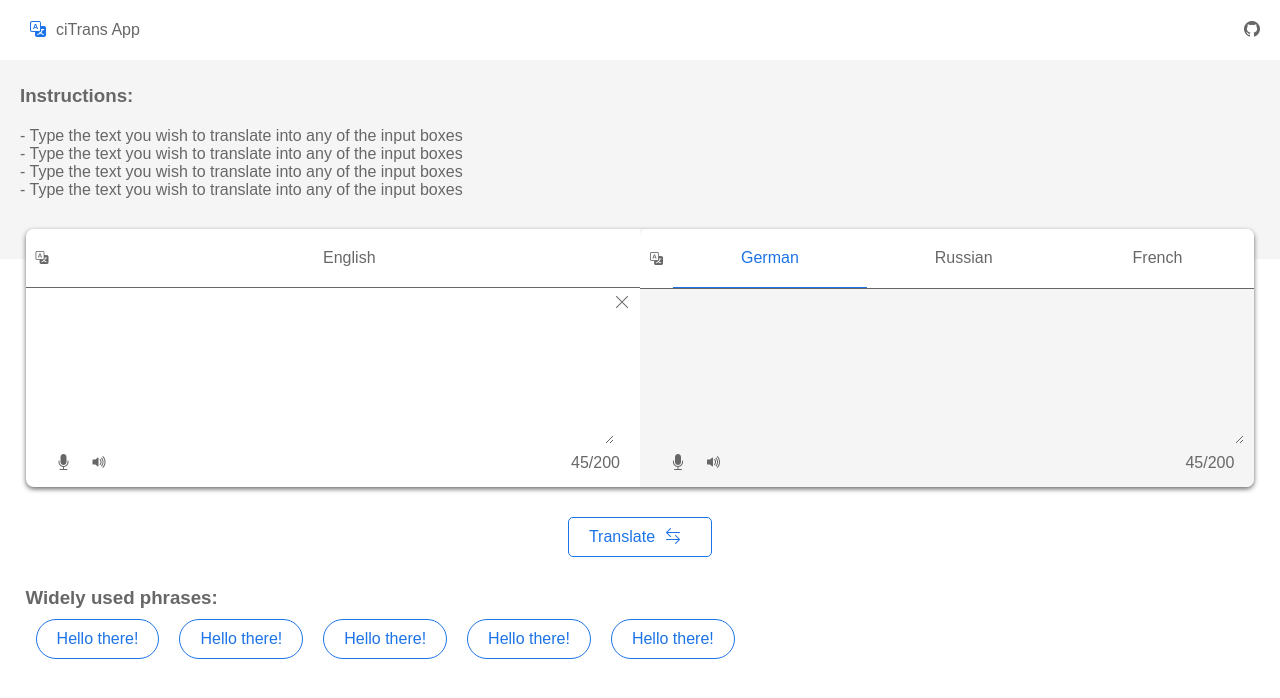
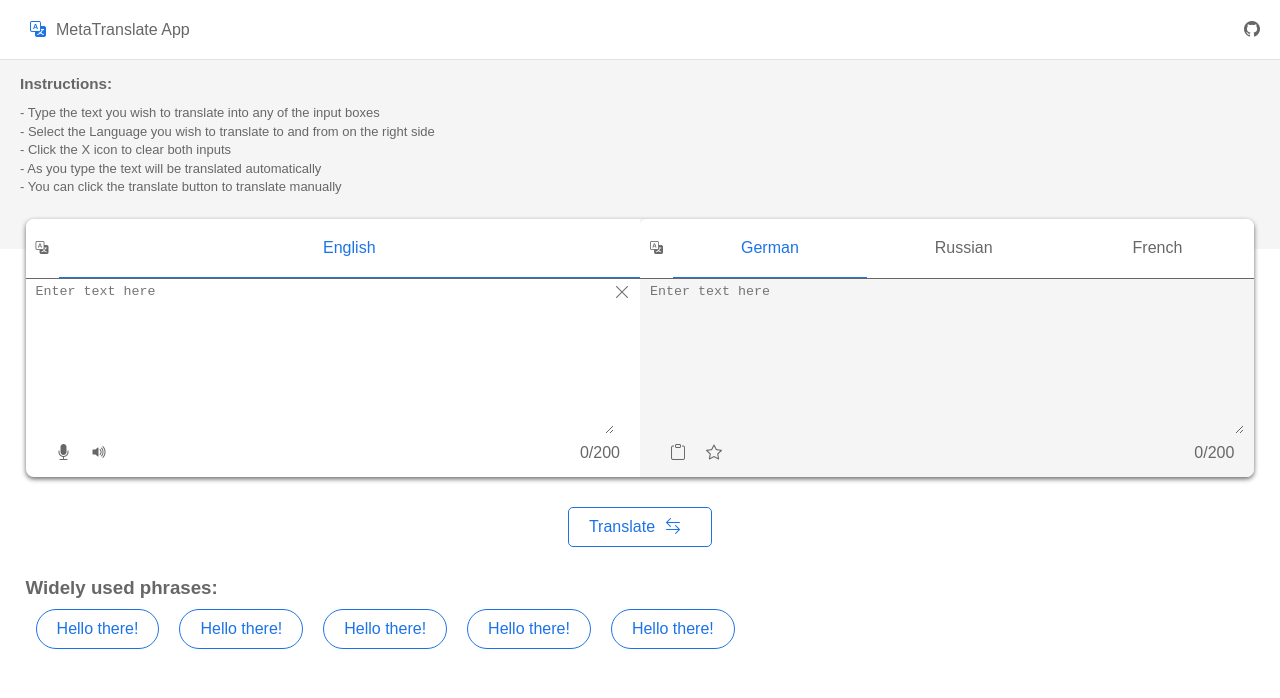
Before and after one commit to cipher-tech/react_translator, a React (Create React App) app: page / in a window 1280 px wide. Shown: the top 698 px of the page. Built offline with nearby package versions, Linux system fonts and the light colour scheme.

Commit message:
added loader indicator, tooltip and updated instructions

```diff
--- a/package.json
+++ b/package.json
@@ -15,6 +15,7 @@
     "react": "^18.2.0",
     "react-dom": "^18.2.0",
     "react-scripts": "5.0.1",
+    "react-tooltip": "^4.2.21",
     "styled-components": "^5.3.5",
     "typescript": "^4.7.4",
     "web-vitals": "^2.1.4"
--- a/src/components/index.tsx
+++ b/src/components/index.tsx
@@ -2,3 +2,4 @@ export { NavBar } from "./navbar/navbar";
 export { Instructions } from "./instructions/instructions";
 export { TranslationElement } from "./translation/translationElement";
 export { Button } from "./button/button";
+export { Spinner } from "./spinner/spinner";
--- a/src/components/instructions/instructions.tsx
+++ b/src/components/instructions/instructions.tsx
@@ -3,12 +3,13 @@ import styled from "styled-components";
 const Container = styled.div`
     background: ${(props) => props.theme.colors.colorGrey2};
     width: 100%;
-    padding: 1.5rem 2rem;
+    padding: .5rem 2rem;
     padding-bottom: 5rem;
     display: flex;
     flex-direction: column;
     justify-content: space-between;
     align-content: flex-start;
+    font-size: ${ (props) => props.theme.font.size.xxxxSmall };
     .instructions {
         &-header {
             padding: 1rem 0;
@@ -16,7 +17,8 @@ const Container = styled.div`
             display: flex;
         }
         &-text {
-            padding: 1rem 0;
+            padding: .2rem 0;
+            line-height: 1.85rem;
             color: ${(props) => props.theme.colors.colorLight};
             display: flex;
         }
@@ -25,14 +27,15 @@ const Container = styled.div`
 `;
 export const Instructions = () => {
     return <Container className="instructions">
-        <h3 className="instructions-header">
+        <h3 className="instructions-header" data-tip="Instructions">
             Instructions:
         </h3>
-        <p className="instructions-text">
+        <p className="instructions-text" data-tip="Instructions">
             - Type the text you wish to translate into any of the input boxes <br />
-            - Type the text you wish to translate into any of the input boxes <br />
-            - Type the text you wish to translate into any of the input boxes <br />
-            - Type the text you wish to translate into any of the input boxes
+            - Select the Language you wish to translate to and from on the right side<br />
+            - Click the X icon to clear both inputs <br />
+            - As you type the text will be translated automatically <br />
+            - You can click the translate button to translate manually
         </p>
     </Container>;
 };
--- a/src/components/navbar/navbar.tsx
+++ b/src/components/navbar/navbar.tsx
@@ -10,6 +10,8 @@ const Nav = styled.nav`
     justify-content: space-between;
     align-content: center;
     align-items: center;
+    border-bottom: 1px solid rgba(0,0,0,.12);
+    background-color: rgba(255,255,255,1);
     a {
         cursor: pointer;
     }
@@ -39,7 +41,7 @@ export const NavBar = () => {
             <div className="nav-icon">
                 <i className="bi bi-translate nav-icon__logo"></i>
                 <a className="nav-icon__text" href="/">
-                    ciTrans App
+                    MetaTranslate App
                 </a>
             </div>
             <p className="nav-greeting">
--- /dev/null
+++ b/src/components/spinner/spinner.tsx
@@ -0,0 +1,24 @@
+import styled, { keyframes } from "styled-components";
+
+const Spin = keyframes`
+from{
+    transform: rotate(0deg);
+}
+to{
+    transform: rotate(360deg);
+}
+`
+const Loader = styled.div`
+    display: flex;
+    place-content: center;
+    padding: 0rem 1rem;
+    place-items: center ;
+    transition: all 1s linear;
+    animation: ${ Spin } 1s linear infinite;;
+`
+
+export const Spinner = () => {
+  return (
+    <Loader><i className="bi bi-arrow-counterclockwise"></i></Loader>
+  )
+}
--- a/src/components/translation/header.tsx
+++ b/src/components/translation/header.tsx
@@ -4,7 +4,6 @@ import { TranslatorContext } from "../../context";
 import { inputPosition, languagePosition } from "../../context/translatorContext";
 
 const Container = styled.div`
-
             background: ${ (props) => props.theme.colors.colorWhite };
             width: 100%;
             display: flex;
@@ -41,8 +40,8 @@ const Container = styled.div`
                             display: flex;
                             justify-content: center;
                             &:hover {
-                                color: ${ (props) =>
-        props.theme.colors.colorTextDark2 };
+                                color: ${ (props) => props.theme.colors.colorPrimary };
+                                background: ${ (props) => props.theme.colors.colorPrimaryLight };
                             }
                         }
                     }
@@ -69,7 +68,7 @@ const Header = ({ position, languagePosition }: IProps) => {
     return (
         <Container className="main">
             <span className="main-selected">
-            <i className="bi bi-translate nav-icon__logo"></i>
+                <i className="bi bi-translate nav-icon__logo"></i>
             </span>
             <ul className="main-languageList">
                 {options[ position ].map(option => (
@@ -77,7 +76,11 @@ const Header = ({ position, languagePosition }: IProps) => {
                         key={option}
                         className="main-languageList__item"
                         onClick={() => { updateLanguage(option) }}>
-                        <a className={selectedLanguage === option ? "active" : ''} href="/#">{option}</a>
+                        <a className={selectedLanguage === option || option === "English" ?
+                            "active" : ''}
+                            href="/#">
+                            {option}
+                        </a>
                     </li>
                 ))
                 }
--- a/src/components/translation/translationElement.tsx
+++ b/src/components/translation/translationElement.tsx
@@ -5,6 +5,7 @@ import { TranslatorBox } from "./translatorBox";
 import { useContext, useEffect } from "react";
 import { TranslatorContext } from "../../context";
 import useDebounce from "../../hooks/useDebounce";
+import { Spinner } from "../spinner/spinner";
 const Container = styled.div`
     border-radius: .78rem;
     overflow: hidden;
@@ -50,7 +51,7 @@ const Phrases = styled.div`
 `;
 
 export const TranslationElement = () => {
-    const { translatorState, updateTextInput } = useContext(TranslatorContext)
+    const { translatorState, updateTextInputFromApi } = useContext(TranslatorContext)
     const {leftInput, rightInput} = translatorState
     useDebounce([leftInput, rightInput])
 
@@ -70,12 +71,13 @@ export const TranslationElement = () => {
                     translate(translatorState[ translatorState.current ],
                         translatorState.from,
                         translatorState.to,
-                        updateTextInput,
+                        updateTextInputFromApi,
                         translatorState.current
                     )
                 }}>
                     <span>Translate</span>
-                    <i className="bi bi-arrow-left-right suggestions-icon"></i>
+                    {translatorState.isLoading? <Spinner /> : <i className="bi bi-arrow-left-right suggestions-icon"></i>}
+
                 </Button>
             </SuggestionBox>
             <Phrases className="phrases">
--- a/src/components/translation/translatorBox.tsx
+++ b/src/components/translation/translatorBox.tsx
@@ -1,5 +1,6 @@
-import { useContext } from "react";
+import { useContext, useState } from "react";
 import styled from "styled-components";
+import ReactTooltip from 'react-tooltip'
 import { TranslatorContext } from "../../context";
 import { inputPosition, languagePosition } from "../../context/translatorContext";
 import Header from "./header";
@@ -43,6 +44,11 @@ const Container = styled.div`
                 display: flex;
                 span {
                     padding: 1rem;
+                    border-radius: 50%;
+                    transition: all 0.3s linear;
+                    :hover {
+                        background: ${ (props) => props.theme.colors.colorPrimaryLight };
+                    }
                 }
             }
         }
@@ -54,8 +60,18 @@ type IProps = {
     languagePosition: languagePosition
 }
 export const TranslatorBox = ({ position, languagePosition }: IProps) => {
+    // const [speechToTest, setSpeechToTest] = useState({isActive: false, content:''})
     const { translatorState, updateTextInput, clearInputs } = useContext(TranslatorContext)
+
+    let textContent = translatorState[ position ];
     const isLeftInput = position === 'leftInput';
+
+    const handleChange = (e: React.ChangeEvent<HTMLTextAreaElement>) => {
+        if(textContent.length === 200){
+            return
+        }
+        updateTextInput(position, e.target.value)
+    }
     return (
         <Container className="translatorBox">
             <Header position={position} languagePosition={languagePosition} />
@@ -65,10 +81,11 @@ export const TranslatorBox = ({ position, languagePosition }: IProps) => {
                         className="translatorBox-input__area--input"
                         name="input"
                         id="1"
-                        value={translatorState[ position ] || ''}
-                        onChange={(e) => { updateTextInput(position, e.target.value) }}
+                        value={textContent || ''}
+                        onChange={(e) => {handleChange(e)}}
                         cols={50}
                         rows={10}
+                        placeholder="Enter text here"
                     >
                         Enter text
                     </textarea>
@@ -84,15 +101,25 @@ export const TranslatorBox = ({ position, languagePosition }: IProps) => {
                 <div className="translatorBox-input__footer">
                     <div className="translatorBox-input__footer--speech">
                         <span className="translatorBox-input__footer--speech--toText">
-                            <i className="bi bi-mic-fill"></i>
+                            {isLeftInput ?
+                                <i className="bi bi-clipboard" data-tip={`Copy to clipboard`}></i>
+                                :
+                                <i className="bi bi-mic-fill" data-tip={`Translate by voice`}></i>
+                            }
                         </span>
                         <span className="translatorBox-input__footer--speech--toVoice">
-                            <i className="bi bi-volume-up-fill"></i>
+                            {isLeftInput ?
+                                <i className="bi bi-star" data-tip={`Save Translation`}></i>
+                                :
+                                <i className="bi bi-volume-up-fill" data-tip={`Listen`}></i>
+                            }
+
                         </span>
                     </div>
-                    <span>45/200</span>
+                    <span>{textContent.length}/200</span>
                 </div>
             </div>
+            <ReactTooltip delayHide={300} />
         </Container>
     );
 };
--- a/src/context/translatorContext.tsx
+++ b/src/context/translatorContext.tsx
@@ -4,6 +4,7 @@ interface IActionType {
     UPDATE_TEXT_FROM_API: string;
     UPDATE_LANGUAGE: string;
     CLEAR_TEXT: string;
+    TOGGLE_LOADING: string;
 }
 export type Language = "English" | "German" | "Russian" | "French" | string;
 export type languagePosition = "languageRight" | "languageLeft"
@@ -16,6 +17,7 @@ type options = {
     selectedLanguage: Language;
     from: Language;
     to: Language;
+    isLoading: boolean;
 };
 interface IState {
     translatorState: options
@@ -40,7 +42,8 @@ interface IContextValues {
     updateTextInput: UpdateInputType,
     updateTextInputFromApi: UpdateInputType,
     updateLanguage: (value: Language) => void,
-    clearInputs: () => void
+    clearInputs: () => void,
+    toggleLoading: () => void
 }
 
 const initialState: IContextValues = {
@@ -50,19 +53,22 @@ const initialState: IContextValues = {
         current: "leftInput",
         selectedLanguage: "German",
         from: "english",
-        to: "German"
+        to: "German",
+        isLoading: false
     },
     updateTextInput: () => { },
     updateTextInputFromApi: () => { },
     updateLanguage: () => { },
     clearInputs: () => { },
+    toggleLoading: () => { },
 };
 
 export const actions: IActionType = {
     UPDATE_TEXT: "UPDATE_TEXT",
     UPDATE_TEXT_FROM_API: "UPDATE_TEXT_FROM_API",
     UPDATE_LANGUAGE: "REMOVE_TODO_ITEM",
-    CLEAR_TEXT: "CLEAR_TEXT"
+    CLEAR_TEXT: "CLEAR_TEXT",
+    TOGGLE_LOADING: "TOGGLE_LOADING"
 };
 
 //Reducer to Handle Actions
@@ -94,7 +100,8 @@ const reducer: (translatorState: IState, action: IAction) => IState = (
                     [ payload.textInputPosition ]: payload.value,
                     current,
                     from,
-                    to
+                    to,
+                    isLoading: true
                 }
             }
 
@@ -108,6 +115,8 @@ const reducer: (translatorState: IState, action: IAction) => IState = (
                 translatorState: {
                     ...state.translatorState,
                     [ payload.textInputPosition === 'leftInput'? 'rightInput' : 'leftInput' ]: payload.value,
+                    isLoading: false
+
                 }
             }
 
@@ -131,6 +140,15 @@ const reducer: (translatorState: IState, action: IAction) => IState = (
                     ...state.translatorState,
                     rightInput: '',
                     leftInput: '',
+                }
+            };
+
+        case actions.TOGGLE_LOADING:
+            return {
+                ...state,
+                translatorState: {
+                    ...state.translatorState,
+                    isLoading: !state.translatorState.isLoading
                 }
             };
         default:
@@ -157,6 +175,9 @@ export const TranslatorProvider = ({ children }: IProps) => {
         },
         clearInputs: () => {
             dispatch({ type: actions.CLEAR_TEXT });
+        },
+        toggleLoading: () => {
+            dispatch({ type: actions.TOGGLE_LOADING });
         }
     };
 
--- a/src/index.tsx
+++ b/src/index.tsx
@@ -8,11 +8,10 @@ const root = ReactDOM.createRoot(
     document.getElementById("root") as HTMLElement
 );
 root.render(
-    <React.StrictMode>
+
         <TranslatorProvider>
             <App />
         </TranslatorProvider>
-    </React.StrictMode>
 );
 
 // If you want to start measuring performance in your app, pass a function
```
Also changed, not shown: src/App.tsx (+15 -1 lines), 1 other file (tests, documents, lock files or other folders).
